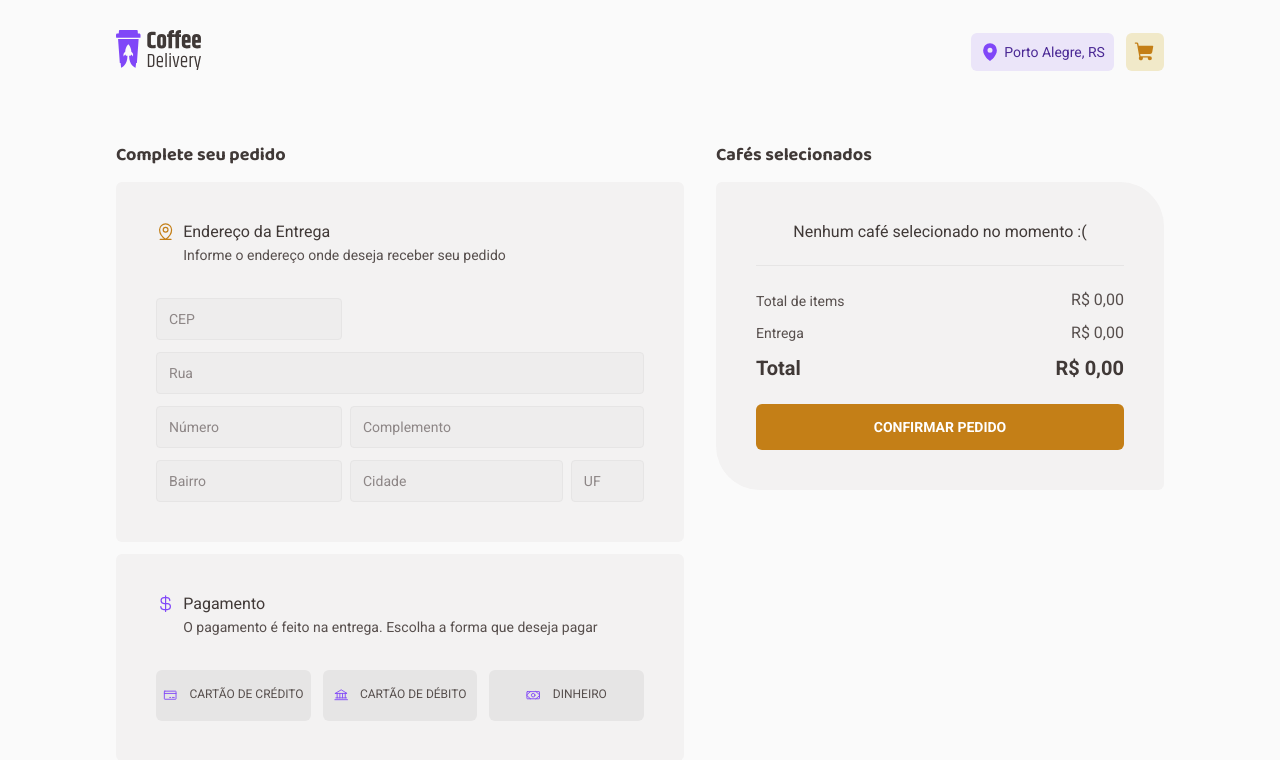
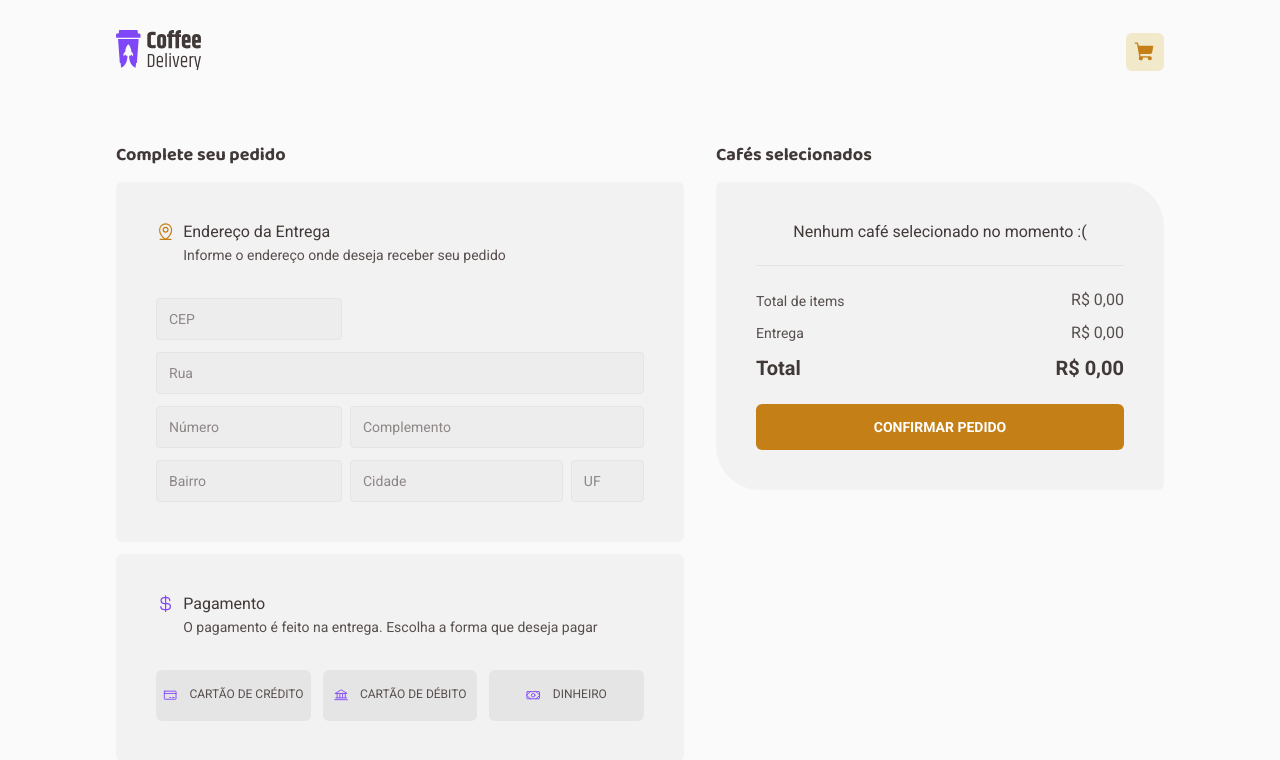
Before and after one commit to LuisRuda/ignite-reactjs-desafio02-coffee-delivery, a React (Vite) app: page /checkout in a window 1280 px wide. Shown: the top 760 px of the page. Built offline with nearby package versions, Linux system fonts and the light colour scheme.

Commit message:
feature: created checkout context

```diff
--- a/src/App.tsx
+++ b/src/App.tsx
@@ -8,13 +8,16 @@ import { Router } from './Router'
 import { GloblaStyle } from './styles/global'
 import { defaultTheme } from './styles/themes/default'
 import { CartContextProvider } from './contexts/CartContext'
+import { CheckoutContextProvider } from './contexts/CheckoutContext'
 
 function App() {
   return (
     <ThemeProvider theme={defaultTheme}>
       <BrowserRouter>
         <CartContextProvider>
-          <Router />
+          <CheckoutContextProvider>
+            <Router />
+          </CheckoutContextProvider>
         </CartContextProvider>
       </BrowserRouter>
 
--- a/src/components/Header/index.tsx
+++ b/src/components/Header/index.tsx
@@ -5,10 +5,12 @@ import { MapPin, ShoppingCart } from 'phosphor-react'
 
 import { logoCoffeeDelivery } from '../../assets'
 import { CartContext } from '../../contexts/CartContext'
+import { CheckoutContext } from '../../contexts/CheckoutContext'
 import { HeaderContainer, CartLink } from './styles'
 
 export function Header() {
   const { coffees } = useContext(CartContext)
+  const { checkoutFormState } = useContext(CheckoutContext)
 
   const coffeesCounter = coffees.length
 
@@ -19,10 +21,12 @@ export function Header() {
       </NavLink>
 
       <nav>
-        <span>
-          <MapPin size={20} weight="fill" />
-          Porto Alegre, RS
-        </span>
+        {checkoutFormState.city && checkoutFormState.state && (
+          <span>
+            <MapPin size={20} weight="fill" />
+            {`${checkoutFormState.city}, ${checkoutFormState.state}`}
+          </span>
+        )}
 
         <CartLink to="/checkout" title="Carrinho">
           <ShoppingCart size={22} weight="fill" />
--- a/src/components/Header/styles.ts
+++ b/src/components/Header/styles.ts
@@ -14,13 +14,13 @@ export const HeaderContainer = styled.header`
 
     > span {
       gap: 0.25rem;
-      width: 8.93rem;
       height: 2.375rem;
       display: flex;
       align-items: center;
       justify-content: center;
       font-size: 0.875rem;
       border-radius: 6px;
+      padding: 0 0.4rem;
       color: ${({ theme }) => theme['purple-900']};
       background: ${({ theme }) => theme['purple-100']};
 
--- /dev/null
+++ b/src/contexts/CheckoutContext.tsx
@@ -0,0 +1,68 @@
+import { createContext, ReactNode, useReducer, useEffect } from 'react'
+
+import { saveCheckoutFormValuesAction } from '../reducers/checkout/actions'
+import { CheckoutReducer } from '../reducers/checkout/reducer'
+import { ICheckoutFormData } from '../pages/Checkout'
+
+export interface IUpdateCoffee {
+  id: string
+  amount: number
+}
+
+interface ICheckoutContextType {
+  checkoutFormState: ICheckoutFormData
+  saveCheckoutFormValues: (formValues: ICheckoutFormData) => void
+}
+
+export const CheckoutContext = createContext({} as ICheckoutContextType)
+
+interface ICheckoutContextProviderProps {
+  children: ReactNode
+}
+
+export function CheckoutContextProvider({
+  children,
+}: ICheckoutContextProviderProps) {
+  const [checkoutState, dispatch] = useReducer(
+    CheckoutReducer,
+    {
+      checkoutFormState: {} as ICheckoutFormData,
+    },
+    () => {
+      const storedStateAsJSON = localStorage.getItem(
+        '@coffee-delivery:checkout-state-1.0.0',
+      )
+
+      if (storedStateAsJSON) {
+        return JSON.parse(storedStateAsJSON)
+      }
+
+      return {
+        checkoutFormState: {} as ICheckoutFormData,
+      }
+    },
+  )
+
+  const { checkoutFormState } = checkoutState
+
+  useEffect(() => {
+    const stateJSON = JSON.stringify(checkoutState)
+
+    localStorage.setItem('@coffee-delivery:checkout-state-1.0.0', stateJSON)
+  }, [checkoutState])
+
+  function saveCheckoutFormValues(formValues: ICheckoutFormData) {
+    dispatch(saveCheckoutFormValuesAction(formValues))
+  }
+
+  return (
+    <CheckoutContext.Provider
+      value={{
+        checkoutFormState,
+        saveCheckoutFormValues,
+      }}
+    >
+      {children}
+    </CheckoutContext.Provider>
+  )
+}
--- a/src/pages/Checkout/index.tsx
+++ b/src/pages/Checkout/index.tsx
@@ -1,4 +1,4 @@
-import { useContext, useEffect } from 'react'
+import { useContext } from 'react'
 
 import * as zod from 'zod'
 import { Trash } from 'phosphor-react'
@@ -7,6 +7,7 @@ import { useForm, FormProvider } from 'react-hook-form'
 
 import { Form } from './components/Form'
 import { formCurrency } from '../../utils/format'
+import { CheckoutContext } from '../../contexts/CheckoutContext'
 import { CartContext, IUpdateCoffee } from '../../contexts/CartContext'
 import { CounterControls } from '../../components'
 import {
@@ -28,13 +29,15 @@ const checkoutValidationSchema = zod.object({
   payment: zod.string().min(1),
 })
 
-type ICheckoutFormData = zod.infer<typeof checkoutValidationSchema>
+export type ICheckoutFormData = zod.infer<typeof checkoutValidationSchema>
 
 export function Checkout() {
+  const { checkoutFormState, saveCheckoutFormValues } =
+    useContext(CheckoutContext)
   const { coffees, updateCoffee, removeCoffee } = useContext(CartContext)
   const checkoutForm = useForm<ICheckoutFormData>({
     resolver: zodResolver(checkoutValidationSchema),
-    defaultValues: {
+    defaultValues: checkoutFormState || {
       zipCode: '',
       street: '',
       number: '',
@@ -44,12 +47,7 @@ export function Checkout() {
       state: '',
     },
   })
-  const { handleSubmit, formState } = checkoutForm
-  const { errors } = formState
-
-  useEffect(() => {
-    console.log(errors)
-  }, [errors])
+  const { handleSubmit } = checkoutForm
 
   function handleIncrement(coffeeUpdate: IUpdateCoffee) {
     updateCoffee(coffeeUpdate)
@@ -66,7 +64,7 @@ export function Checkout() {
   }
 
   function handleConfirmOrder(data: ICheckoutFormData) {
-    console.log(data)
+    saveCheckoutFormValues(data)
   }
 
   const totalItems = coffees.reduce((acc, coffee) => {
--- a/src/reducers/cart/reducer.ts
+++ b/src/reducers/cart/reducer.ts
@@ -31,7 +31,7 @@ export function CartReducer(state: ICartState, action: any) {
         })
       }
       return produce(state, (draft) => {
-        draft.coffees.push(action.payload.newCoffee)
+        draft.coffees.push(newCoffee)
       })
     }
     case ActionTypes.UPDATA_COFFEE: {
--- /dev/null
+++ b/src/reducers/checkout/actions.ts
@@ -0,0 +1,16 @@
+import { ICheckoutFormData } from '../../pages/Checkout'
+
+export enum ActionTypes {
+  SAVE_CHECKOUT_FORM_VALUES = 'SAVE_CHECKOUT_FORM_VALUES',
+}
+
+export function saveCheckoutFormValuesAction(
+  checkoutFormValues: ICheckoutFormData,
+) {
+  return {
+    type: ActionTypes.SAVE_CHECKOUT_FORM_VALUES,
+    payload: {
+      checkoutFormValues,
+    },
+  }
+}
--- /dev/null
+++ b/src/reducers/checkout/reducer.ts
@@ -0,0 +1,23 @@
+import { produce } from 'immer'
+
+import { ActionTypes } from './actions'
+
+import { ICheckoutFormData } from '../../pages/Checkout'
+
+interface ICheckoutState {
+  checkoutFormState: ICheckoutFormData
+}
+
+export function CheckoutReducer(state: ICheckoutState, action: any) {
+  switch (action.type) {
+    case ActionTypes.SAVE_CHECKOUT_FORM_VALUES: {
+      const { checkoutFormValues } = action.payload
+
+      return produce(state, (draft) => {
+        draft.checkoutFormState = checkoutFormValues
+      })
+    }
+    default:
+      return state
+  }
+}
```
